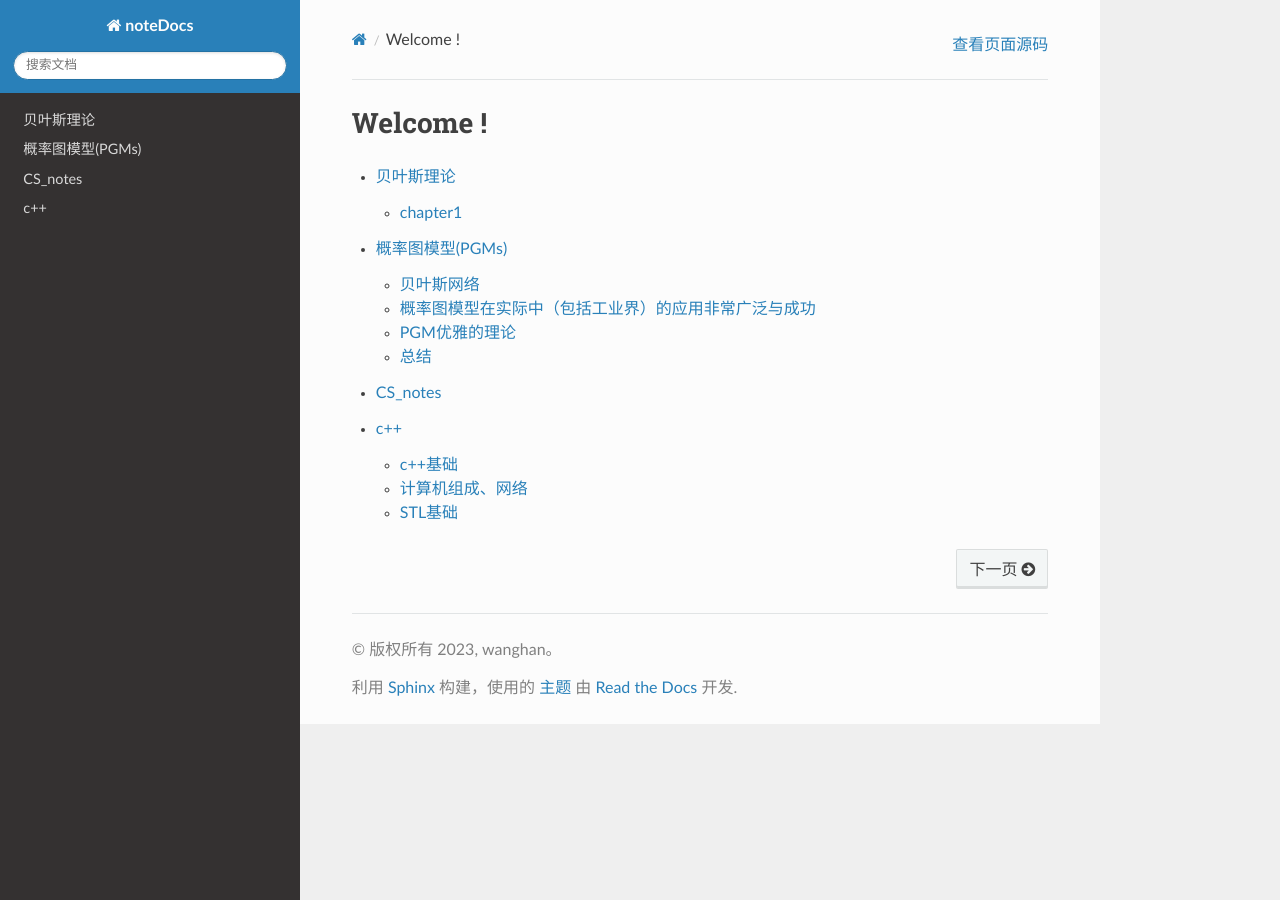
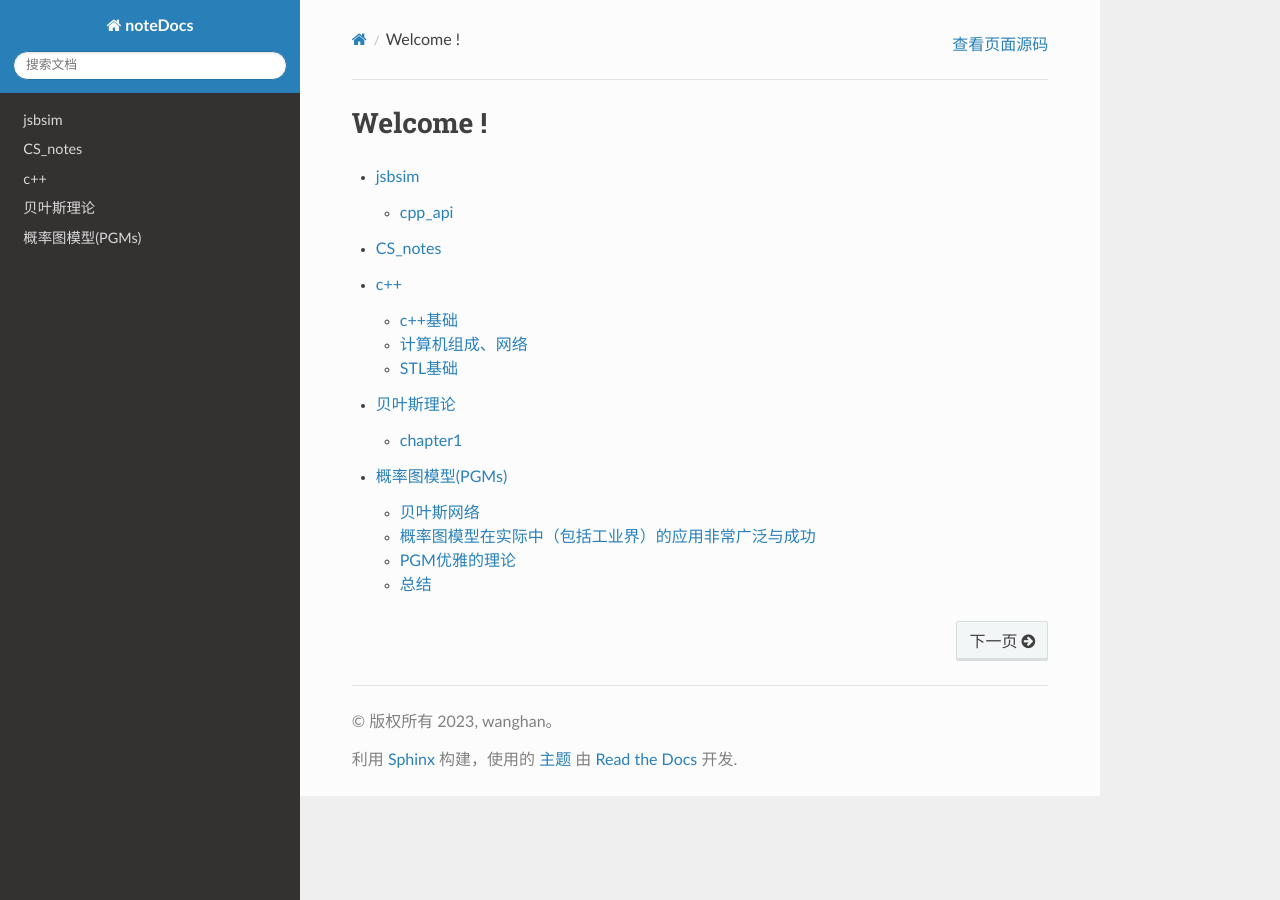
Before and after one commit to wanghan17/noteDocs, a Sphinx documentation site: the page built from source/index.rst, in a window 1280 px wide. Built offline with Sphinx 7.4.7 and the Read the Docs theme 2.0.0, drawn with Linux system fonts in a browser that asks for light colours; pages that are not in the unit, such as notebooks, are missing from menus.

Commit message:
local put

````diff
--- a/source/index.rst
+++ b/source/index.rst
@@ -9,10 +9,11 @@ Welcome !
 .. toctree::
    :maxdepth: 2
 
+   jsbsim/jsbsim
+   CS_notes/CS_notes
+   c++/c++
    贝叶斯/贝叶斯理论
    概率图/概率图模型
-   CS_notes/CS_notes
-   c++/c++
 
 
 .. Indices and tables
--- a/source/jsbsim/cpp_api/cpp_api.md
+++ b/source/jsbsim/cpp_api/cpp_api.md
@@ -0,0 +1,5 @@
+# cpp_api
+## 1
+```
+get_id
+```
--- /dev/null
+++ b/source/jsbsim/jsbsim.rst
@@ -0,0 +1,7 @@
+jsbsim
+====================================
+
+.. toctree::
+   :maxdepth: 1
+
+   cpp_api/cpp_api
````
Also changed, not shown: source/概率图/贝叶斯理论.rst (added, +7 -0 lines), source/概率图/概率图.rst (added).
